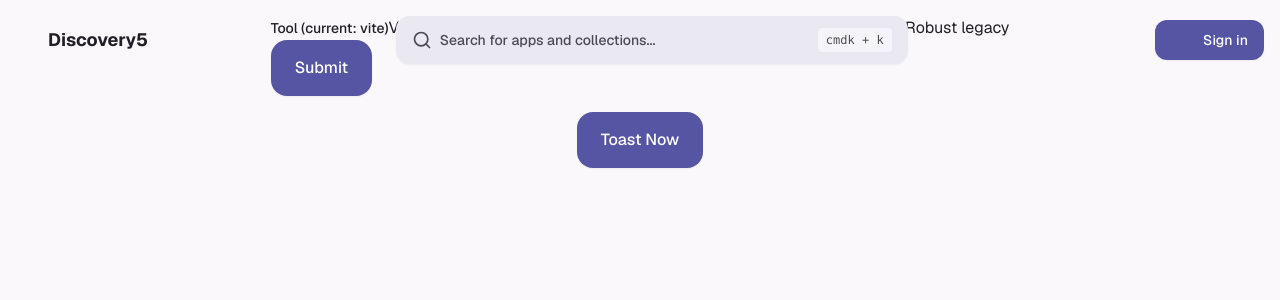
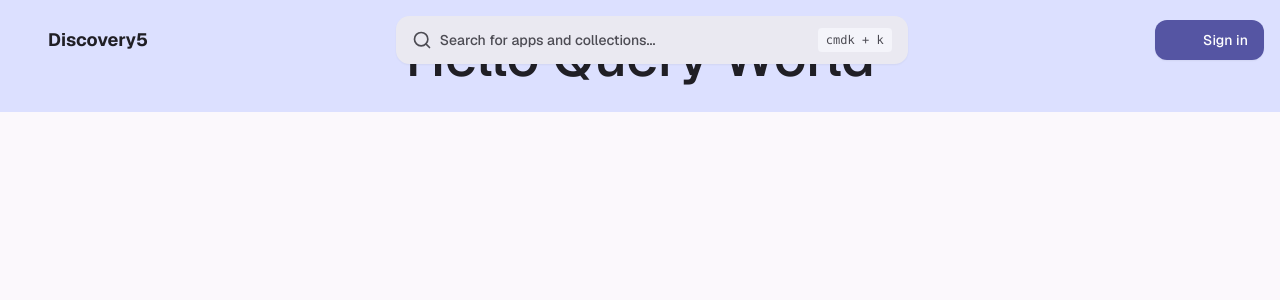
Before and after one commit to rootv890/project-discovery5, a Next.js app: page /build in a window 1280 px wide. Shown: the top 300 px of the page. Built offline with nearby package versions, Linux system fonts and the light colour scheme; some icons are missing.

Commit message:
feature: react-query provider, queryclient, querykeys setup, updaete branch specific readme

```diff
--- a/eslint.config.mjs
+++ b/eslint.config.mjs
@@ -1,6 +1,7 @@
 import { dirname } from "path"
 import { fileURLToPath } from "url"
 import { FlatCompat } from "@eslint/eslintrc"
+import pluginQuery from '@tanstack/eslint-plugin-query'
 
 const __filename = fileURLToPath( import.meta.url )
 const __dirname = dirname( __filename )
@@ -13,6 +14,7 @@ const eslintConfig = [
   ...compat.config( {
     extends: [ "next/core-web-vitals", "next/typescript", "prettier" ]
   } ),
+  ...pluginQuery.configs( 'flat/recommended' ),
   {
     rules: {
       "@typescript-eslint/no-explicit-any": "off",
--- a/package.json
+++ b/package.json
@@ -44,6 +44,7 @@
 		"@radix-ui/react-toggle": "^1.1.9",
 		"@radix-ui/react-toggle-group": "^1.1.10",
 		"@radix-ui/react-tooltip": "^1.2.7",
+		"@tanstack/react-query": "^5.80.10",
 		"better-auth": "^1.2.9",
 		"class-variance-authority": "^0.7.1",
 		"clsx": "^2.1.1",
@@ -75,6 +76,7 @@
 	"devDependencies": {
 		"@eslint/eslintrc": "^3",
 		"@tailwindcss/postcss": "^4",
+		"@tanstack/eslint-plugin-query": "^5.78.0",
 		"@types/node": "^20",
 		"@types/react": "^19",
 		"@types/react-dom": "^19",
--- a/src/app/build/page.tsx
+++ b/src/app/build/page.tsx
@@ -1,104 +1,12 @@
 "use client"
-
-import { Button } from "@/components/ui/button"
-import { Select } from "@/components/Select"
-import { useForm, Controller } from "react-hook-form"
-import toast from "react-hot-toast"
-import { CheckCircle } from "lucide-react"
-import { Google } from "iconsax-reactjs"
+import React from "react"
 
 const page = () => {
 	return (
-		<div className="h-screen w-full flex flex-col items-center justify-center">
-			<DemoForm />
-			<Button
-				onClick={() => {
-					toast.success("great! thanks")
-				}}
-			>
-				Toast Now
-			</Button>
+		<div className="flex flex-col gap-4 h-screen w-full items-center justify-center p-6 bg-primary-container display-lg-em">
+			Hello Query World
 		</div>
 	)
 }
 
 export default page
-
-function DemoForm() {
-	const { handleSubmit, control, watch } = useForm({
-		defaultValues: {
-			tool: "vite",
-		},
-	})
-
-	const onSubmit = (data: unknown) => {
-		console.log("Form Data", data)
-		toast.success("great! thanks", {
-			icon: (
-				<Google
-					size={20}
-					variant="Bold"
-				/>
-			),
-		})
-		toast.error("error message bro!	", {
-			icon: <CheckCircle size={20} />,
-		})
-	}
-
-	const current = watch("tool")
-
-	return (
-		<div className="flex flex-col gap-4 p-4 h-screen w-screen justify-center items-center">
-			<form
-				onSubmit={handleSubmit(onSubmit)}
-				className="space-y-4"
-			>
-				<label className="block text-sm font-medium text-gray-700">
-					Tool (current: {current})
-				</label>
-
-				<Controller
-					control={control}
-					name="tool"
-					render={({ field: { onChange, value } }) => (
-						<Select
-							// label="Select Tool"
-							menuPositioning="popover"
-							variant="filled"
-							value={value}
-							onChange={(e: any) => {
-								console.log(e.target.value)
-								onChange(e.target.value)
-							}}
-							options={[
-								{
-									value: "vite",
-									headline: "Vite",
-									supportingText: "Fast and modern",
-								},
-								{
-									value: "webpack",
-									headline: "Webpack",
-									supportingText: "Robust legacy",
-								},
-								{
-									value: "react",
-									headline: "React",
-									supportingText: "Fast and modern",
-								},
-								{
-									value: "vue",
-									headline: "Vue",
-									supportingText: "Robust legacy",
-								},
-							]}
-						/>
-					)}
-				/>
-				<br />
-				<Button type="submit">Submit</Button>
-			</form>
-		</div>
-	)
-}
--- a/src/app/layout.tsx
+++ b/src/app/layout.tsx
@@ -3,6 +3,7 @@ import { Geist } from "next/font/google"
 import "./globals.css"
 import Navbar from "@/modules/navbar/Navbar"
 import { Toaster } from "react-hot-toast"
+import { QueryProvider } from "@/providers/QueryProvider"
 const geist = Geist({
 	variable: "--font-sans",
 	subsets: ["latin"],
@@ -22,6 +23,7 @@ export default function RootLayout({
 	return (
 		<html lang="en">
 			<body className={`${geist.className} antialiased`}>
+				<QueryProvider>
 					<Toaster
 						position="top-right"
 						reverseOrder={false}
@@ -47,6 +49,7 @@ export default function RootLayout({
 					/>
 					<Navbar />
 					{children}
+				</QueryProvider>
 			</body>
 		</html>
 	)
--- a/src/app/page.tsx
+++ b/src/app/page.tsx
@@ -2,16 +2,7 @@ import { Discover } from "iconsax-reactjs"
 import React from "react"
 
 const page = () => {
-	return (
-		<div>
-			Welcome to Discovery5{" "}
-			<Discover
-				variant="Bold"
-				size={24}
-				color="#0beeff"
-			/>
-		</div>
-	)
+	return <div>Welcome to Discovery5</div>
 }
 
 export default page
--- /dev/null
+++ b/src/query-manager/queryClient.tsx
@@ -0,0 +1,38 @@
+import { cache } from "react"
+import { MutationCache, QueryCache, QueryClient } from "@tanstack/react-query"
+
+export const queryClient = cache(() => {
+	return new QueryClient({
+		queryCache: new QueryCache({
+			onError: (error, query) => {
+				if (process.env.NODE_ENV === "development") {
+					console.error(error, query)
+				}
+				// TODO: toast.error()
+			},
+		}),
+		mutationCache: new MutationCache({
+			onError: (error, mutation) => {
+				if (process.env.NODE_ENV === "development") {
+					console.error(error, mutation)
+				}
+				// TODO: toast.error()
+			},
+		}),
+		defaultOptions: {
+			queries: {
+				retry: 1,
+				staleTime: Infinity,
+				gcTime: 1000 * 60 * 50,
+				refetchOnWindowFocus: false,
+				refetchOnMount: false,
+				refetchOnReconnect: false,
+				refetchInterval: false,
+			},
+			mutations: {
+				retry: 3,
+				retryDelay: 1000,
+			},
+		},
+	})
+})
--- /dev/null
+++ b/src/query-manager/queryKeys.ts
@@ -0,0 +1,16 @@
+export const queryKeys = {
+	// Auth / User
+	// Tools
+	tools: {
+		// will fetch with features, catgories, tags, platforms
+		all: () => ["tools"] as const,
+		list: () => [...queryKeys.tools.all(), "list"] as const,
+		detail: (id: string) => [...queryKeys.tools.all(), "detail", id] as const,
+	},
+	// Categories
+	// Platforms
+	// Tags
+	// Comments
+	// Reactions
+	// Features
+}
```
Also changed, not shown: src/providers/QueryProvider.tsx (added, +9 -0 lines), 2 other files (tests, documents, lock files or other folders). Lines whose indentation alone changed are shown as unchanged.
